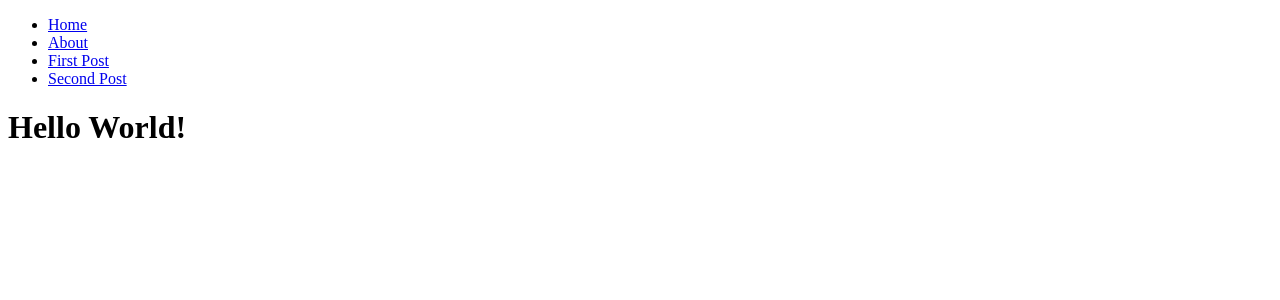
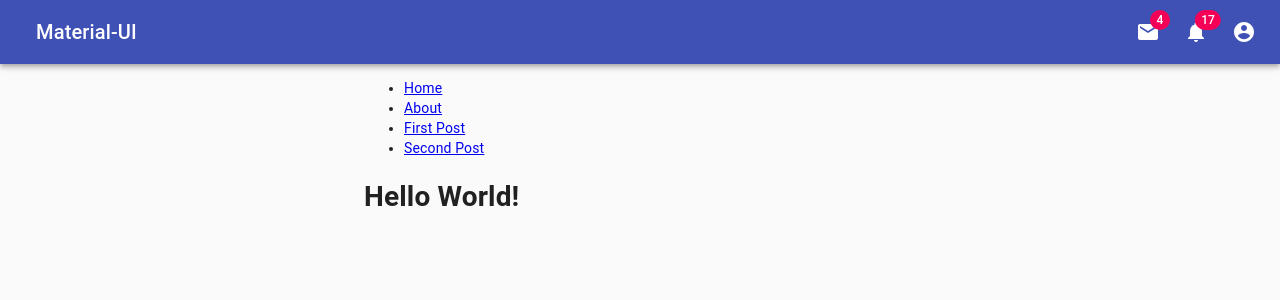
Before and after one commit to elrizal/nextjs-demo, a Next.js app in the folder nextapp/: page / in a window 1280 px wide. Shown: the top 300 px of the page. Built offline with nearby package versions, Linux system fonts and the light colour scheme.

Commit message:
material ui

```diff
--- /dev/null
+++ b/nextapp/components/menu.js
@@ -0,0 +1,42 @@
+import React from 'react';
+import Button from '@material-ui/core/Button';
+import Menu from '@material-ui/core/Menu';
+import MenuItem from '@material-ui/core/MenuItem';
+import IconButton from '@material-ui/core/IconButton';
+
+export default function MenuBtn() {
+  const [anchorEl, setAnchorEl] = React.useState(null);
+
+  function handleClick(event) {
+    setAnchorEl(event.currentTarget);
+  }
+
+  function handleClose() {
+    setAnchorEl(null);
+  }
+
+  return (
+    <div>
+
+      <IconButton
+      aria-controls="simple-menu" aria-haspopup="true" onClick={handleClick}
+            edge="start"
+            color="inherit"
+            aria-label="open drawer"
+          >
+          </IconButton>
+
+      <Menu
+        id="simple-menu"
+        anchorEl={anchorEl}
+        keepMounted
+        open={Boolean(anchorEl)}
+        onClose={handleClose}
+      >
+        <MenuItem onClick={handleClose}>Profile</MenuItem>
+        <MenuItem onClick={handleClose}>My account</MenuItem>
+        <MenuItem onClick={handleClose}>Logout</MenuItem>
+      </Menu>
+    </div>
+  );
+}
--- /dev/null
+++ b/nextapp/components/navbar.js
@@ -0,0 +1,187 @@
+import React from 'react';
+import { fade, makeStyles } from '@material-ui/core/styles';
+import AppBar from '@material-ui/core/AppBar';
+import Toolbar from '@material-ui/core/Toolbar';
+import IconButton from '@material-ui/core/IconButton';
+import Typography from '@material-ui/core/Typography';
+import InputBase from '@material-ui/core/InputBase';
+import Badge from '@material-ui/core/Badge';
+import MenuItem from '@material-ui/core/MenuItem';
+import Menu from '@material-ui/core/Menu';
+import MenuIcon from '@material-ui/icons/Menu';
+import SearchIcon from '@material-ui/icons/Search';
+import AccountCircle from '@material-ui/icons/AccountCircle';
+import MailIcon from '@material-ui/icons/Mail';
+import NotificationsIcon from '@material-ui/icons/Notifications';
+import MoreIcon from '@material-ui/icons/MoreVert';
+import MenuBtn from './menu';
+
+const useStyles = makeStyles(theme => ({
+  grow: {
+    flexGrow: 1,
+  },
+  menuButton: {
+    marginRight: theme.spacing(2),
+  },
+  title: {
+    display: 'none',
+    [theme.breakpoints.up('sm')]: {
+      display: 'block',
+    },
+  },
+  search: {
+    position: 'relative',
+    borderRadius: theme.shape.borderRadius,
+    backgroundColor: fade(theme.palette.common.white, 0.15),
+    '&:hover': {
+      backgroundColor: fade(theme.palette.common.white, 0.25),
+    },
+    marginRight: theme.spacing(2),
+    marginLeft: 0,
+    width: '100%',
+    [theme.breakpoints.up('sm')]: {
+      marginLeft: theme.spacing(3),
+      width: 'auto',
+    },
+  },
+  searchIcon: {
+    width: theme.spacing(7),
+    height: '100%',
+    position: 'absolute',
+    pointerEvents: 'none',
+    display: 'flex',
+    alignItems: 'center',
+    justifyContent: 'center',
+  },
+  inputRoot: {
+    color: 'inherit',
+  },
+  inputInput: {
+    padding: theme.spacing(1, 1, 1, 7),
+    transition: theme.transitions.create('width'),
+    width: '100%',
+    [theme.breakpoints.up('md')]: {
+      width: 200,
+    },
+  },
+  sectionDesktop: {
+    display: 'none',
+    [theme.breakpoints.up('md')]: {
+      display: 'flex',
+    },
+  },
+  sectionMobile: {
+    display: 'flex',
+    [theme.breakpoints.up('md')]: {
+      display: 'none',
+    },
+  },
+}));
+
+export default function NavBar() {
+  const classes = useStyles();
+  const [anchorEl, setAnchorEl] = React.useState(null);
+  const [mobileMoreAnchorEl, setMobileMoreAnchorEl] = React.useState(null);
+
+  const isMenuOpen = Boolean(anchorEl);
+  const isMobileMenuOpen = Boolean(mobileMoreAnchorEl);
+
+  function handleProfileMenuOpen(event) {
+    setAnchorEl(event.currentTarget);
+  }
+
+  function handleMobileMenuClose() {
+    setMobileMoreAnchorEl(null);
+  }
+
+  function handleMenuClose() {
+    setAnchorEl(null);
+    handleMobileMenuClose();
+  }
+
+  function handleMobileMenuOpen(event) {
+    setMobileMoreAnchorEl(event.currentTarget);
+  }
+
+  const menuId = 'primary-search-account-menu';
+  const renderMenu = (
+    <Menu
+      anchorEl={anchorEl}
+      anchorOrigin={{ vertical: 'top', horizontal: 'right' }}
+      id={menuId}
+      keepMounted
+      transformOrigin={{ vertical: 'top', horizontal: 'right' }}
+      open={isMenuOpen}
+      onClose={handleMenuClose}
+    >
+      <MenuItem onClick={handleMenuClose}>Profile</MenuItem>
+      <MenuItem onClick={handleMenuClose}>My account</MenuItem>
+    </Menu>
+  );
+
+  const mobileMenuId = 'primary-search-account-menu-mobile';
+  const renderMobileMenu = (
+    <Menu
+      anchorEl={mobileMoreAnchorEl}
+      anchorOrigin={{ vertical: 'top', horizontal: 'right' }}
+      id={mobileMenuId}
+      keepMounted
+      transformOrigin={{ vertical: 'top', horizontal: 'right' }}
+      open={isMobileMenuOpen}
+      onClose={handleMobileMenuClose}
+    >
+
+    </Menu>
+  );
+
+  return (
+    <div className={classes.grow}>
+      <AppBar position="static">
+        <Toolbar>
+
+          <MenuBtn />
+          <Typography className={classes.title} variant="h6" noWrap>
+            Material-UI
+          </Typography>
+
+          <div className={classes.grow} />
+          <div className={classes.sectionDesktop}>
+            <IconButton aria-label="show 4 new mails" color="inherit">
+              <Badge badgeContent={4} color="secondary">
+                <MailIcon />
+              </Badge>
+            </IconButton>
+            <IconButton aria-label="show 17 new notifications" color="inherit">
+              <Badge badgeContent={17} color="secondary">
+                <NotificationsIcon />
+              </Badge>
+            </IconButton>
+            <IconButton
+              edge="end"
+              aria-label="account of current user"
+              aria-controls={menuId}
+              aria-haspopup="true"
+              onClick={handleProfileMenuOpen}
+              color="inherit"
+            >
+              <AccountCircle />
+            </IconButton>
+          </div>
+          <div className={classes.sectionMobile}>
+            <IconButton
+              aria-label="show more"
+              aria-controls={mobileMenuId}
+              aria-haspopup="true"
+              onClick={handleMobileMenuOpen}
+              color="inherit"
+            >
+              <MoreIcon />
+            </IconButton>
+          </div>
+        </Toolbar>
+      </AppBar>
+      {renderMobileMenu}
+      {renderMenu}
+    </div>
+  );
+}
--- a/nextapp/package.json
+++ b/nextapp/package.json
@@ -8,6 +8,8 @@
     "start": "next start"
   },
   "dependencies": {
+    "@material-ui/core": "^4.3.3",
+    "@material-ui/icons": "^4.2.1",
     "next": "^9.0.5",
     "react": "^16.9.0",
     "react-dom": "^16.9.0"
--- a/nextapp/pages/index.js
+++ b/nextapp/pages/index.js
@@ -1,9 +1,16 @@
 import Header from '../components/header'
+import Container from '@material-ui/core/Container';
+import CssBaseline from '@material-ui/core/CssBaseline';
+import NavBar from '../components/navbar';
 
 const Home = () => (
   <>
+  <NavBar/>
+  <Container maxWidth="sm">
+  <CssBaseline />
     <Header />
     <h1>Hello World!</h1>
+    </Container>
   </>
 )
 
```
Also changed, not shown: 1 other file (tests, documents, lock files or other folders).
